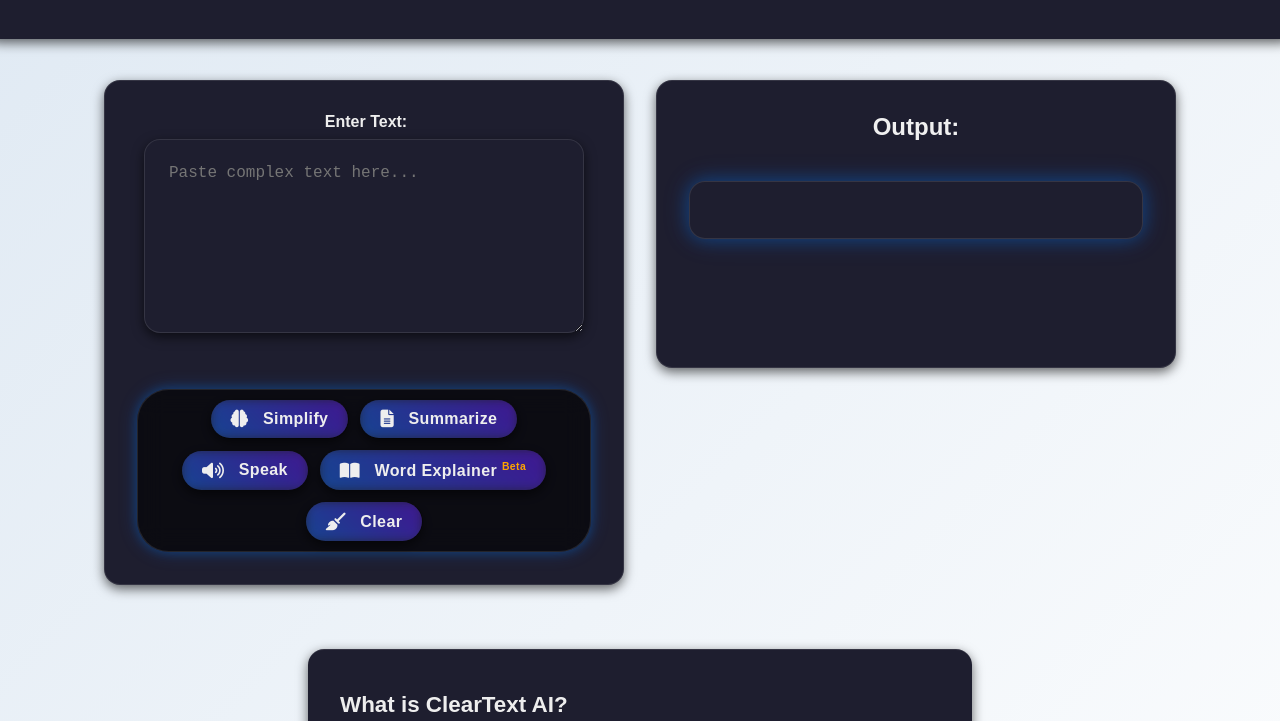
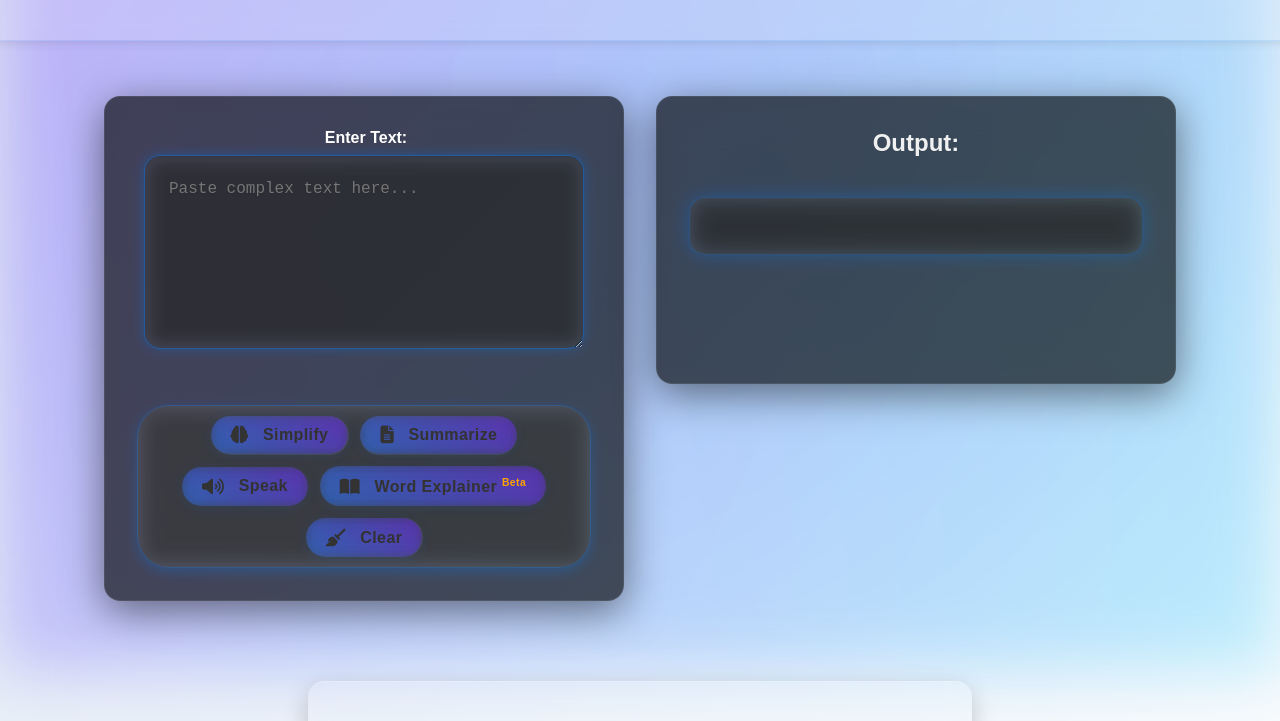
Before and after one commit to Tmal1652/Tmal1652.github.io-ClearTextAI, a plain HTML site: page index.html in a window 1280 px wide. Shown: the part 128-849 px from the top of the page. Drawn offline with Linux system fonts and the light colour scheme.

Commit message:
UI Changes and Version update

```diff
--- a/index.html
+++ b/index.html
@@ -57,7 +57,7 @@
 
   <footer>
     <p>&copy; 2025 Tyler Malovrh. All rights reserved.</p>
-    <p><strong>Version:</strong> v0.9.1 Beta — This tool is still in development.</p>
+    <p><strong>Version:</strong> v0.9.2 Beta — This tool is still in development.</p>
   </footer>
   <script src="script.js"></script>
 </body>
--- a/style.css
+++ b/style.css
@@ -1,3 +1,140 @@
+/* --- Liquid Glass UI Overhaul --- */
+
+/* 1. Animated liquid glass background */
+body::before {
+  content: "";
+  position: fixed;
+  inset: 0;
+  z-index: 0;
+  background: radial-gradient(ellipse at 60% 40%, rgba(0,123,255,0.10) 0%, rgba(255,255,255,0.04) 100%),
+              linear-gradient(120deg, #7c3cff55 0%, #00bfff33 100%);
+  filter: blur(32px) saturate(1.2);
+  pointer-events: none;
+  animation: glassFlow 12s ease-in-out infinite alternate;
+}
+
+@keyframes glassFlow {
+  0% { background-position: 60% 40%, 0% 0%; }
+  100% { background-position: 40% 60%, 100% 100%; }
+}
+
+/* 2. Glass columns and panels */
+.glass-columns {
+  display: flex;
+  flex-wrap: wrap;
+  justify-content: center;
+  align-items: stretch;
+  gap: 2.5rem;
+  width: 100%;
+  max-width: 1100px;
+  margin: 0 auto 2rem;
+  position: relative;
+  z-index: 1;
+}
+
+.input-panel,
+.output-panel {
+  flex: 1 1 320px;
+  min-width: 300px;
+  max-width: 520px;
+  margin: 1rem 0;
+  padding: 2.5rem 2rem 2rem 2rem;
+  border-radius: 2rem;
+  background: rgba(255,255,255,0.18);
+  box-shadow: 0 8px 40px 0 rgba(0,123,255,0.13), 0 1.5px 24px 0 rgba(124,60,255,0.12);
+  backdrop-filter: blur(24px) saturate(1.3);
+  -webkit-backdrop-filter: blur(24px) saturate(1.3);
+  border: 1.5px solid rgba(255,255,255,0.22);
+  transition: box-shadow 0.4s cubic-bezier(.4,2,.6,1), background 0.4s;
+  position: relative;
+  z-index: 2;
+  color: #f7f7fa;
+}
+
+/* 3. Floating header glass effect */
+.floating-header {
+  background: rgba(255,255,255,0.22);
+  backdrop-filter: blur(18px) saturate(1.3);
+  border: 1.5px solid rgba(0,123,255,0.12);
+  box-shadow: 0 2px 18px 0 rgba(0,123,255,0.09);
+  color: #222;
+}
+
+/* 4. Inputs and outputs glass style */
+textarea, #output, #output.active {
+  background: rgba(255,255,255,0.13);
+  border: 1.5px solid rgba(0,123,255,0.18);
+  box-shadow: 0 0 18px rgba(0,123,255,0.13);
+  color: #fff;
+  font-size: 1.1rem;
+  border-radius: 1.2rem;
+  backdrop-filter: blur(12px) saturate(1.2);
+  transition: box-shadow 0.3s, background 0.3s;
+}
+
+/* 5. Modern button style */
+.floating-tab-bar button {
+  background: rgba(255,255,255,0.18);
+  border: 1.5px solid rgba(0,123,255,0.18);
+  color: #fff;
+  font-weight: 600;
+  border-radius: 2rem;
+  box-shadow: 0 2px 12px rgba(0,123,255,0.10);
+  backdrop-filter: blur(8px) saturate(1.2);
+  transition: background 0.2s, color 0.2s, box-shadow 0.2s;
+}
+
+.floating-tab-bar button:hover {
+  background: rgba(0,123,255,0.18);
+  color: #fff;
+  box-shadow: 0 0 18px #7c3cff55, 0 0 24px #00bfff33;
+  transform: translateY(-2px) scale(1.04);
+}
+
+/* 6. Responsive: stack panels on mobile */
+@media (max-width: 900px) {
+  .glass-columns {
+    flex-direction: column;
+    gap: 2rem;
+    align-items: stretch;
+  }
+  .input-panel,
+  .output-panel {
+    max-width: 98vw;
+    margin: 0 auto;
+  }
+}
+
+/* 7. Accessibility: readable text */
+body, .input-panel, .output-panel, textarea, #output, .floating-header {
+  color: #f7f7fa;
+  text-shadow: 0 1px 2px rgba(0,0,0,0.10);
+  background: none;
+}
+
+/* 8. Subtle glowing border on focus */
+textarea:focus, .floating-tab-bar button:focus {
+  outline: none;
+  box-shadow: 0 0 0 3px #00bfff55;
+  border-color: #00bfff;
+}
+
+/* 9. Fade-in for panels and about section */
+.input-panel, .output-panel, .about {
+  opacity: 0;
+  transform: translateY(24px);
+  animation: fadeInGlass 1.1s cubic-bezier(.4,2,.6,1) forwards;
+}
+
+@keyframes fadeInGlass {
+  to {
+    opacity: 1;
+    transform: translateY(0);
+  }
+}
+
+/* --- End Liquid Glass UI Overhaul --- */
+
 /* Output fade-in animation */
 #output,
 #output.active {
@@ -670,36 +807,3 @@
     color: #00bfff;
   }
 }
-@media (prefers-color-scheme: light) {
-  body, .glass-card, .floating-header, textarea, button, #output, .about, .input-panel, .output-panel, .floating-tab-bar {
-    background-color: #1e1e2f !important;
-    color: #eee !important;
-    border-color: rgba(255, 255, 255, 0.1) !important;
-    box-shadow: 0 4px 12px rgba(0, 0, 0, 0.6) !important;
-  }
-
-  #output, #output.active {
-    /* Maintain visible blue glow in light mode */
-    box-shadow: 0 0 18px rgba(0, 123, 255, 0.3), 0 0 28px rgba(0, 123, 255, 0.2) !important;
-  }
-
-  .floating-tab-bar {
-    background: rgba(0, 0, 0, 0.6) !important;
-    /* Maintain visible blue glow in light mode */
-    box-shadow: 0 0 12px rgba(0, 123, 255, 0.3), 0 0 20px rgba(0, 123, 255, 0.2) !important;
-  }
-
-  button {
-    background: rgba(255, 255, 255, 0.1) !important;
-    color: #fff !important;
-  }
-
-  .floating-tab-bar button {
-    color: #eee !important;
-  }
-
-  .floating-tab-bar button:hover {
-    background: rgba(255, 255, 255, 0.1) !important;
-    color: #00bfff !important;
-  }
-}
```
